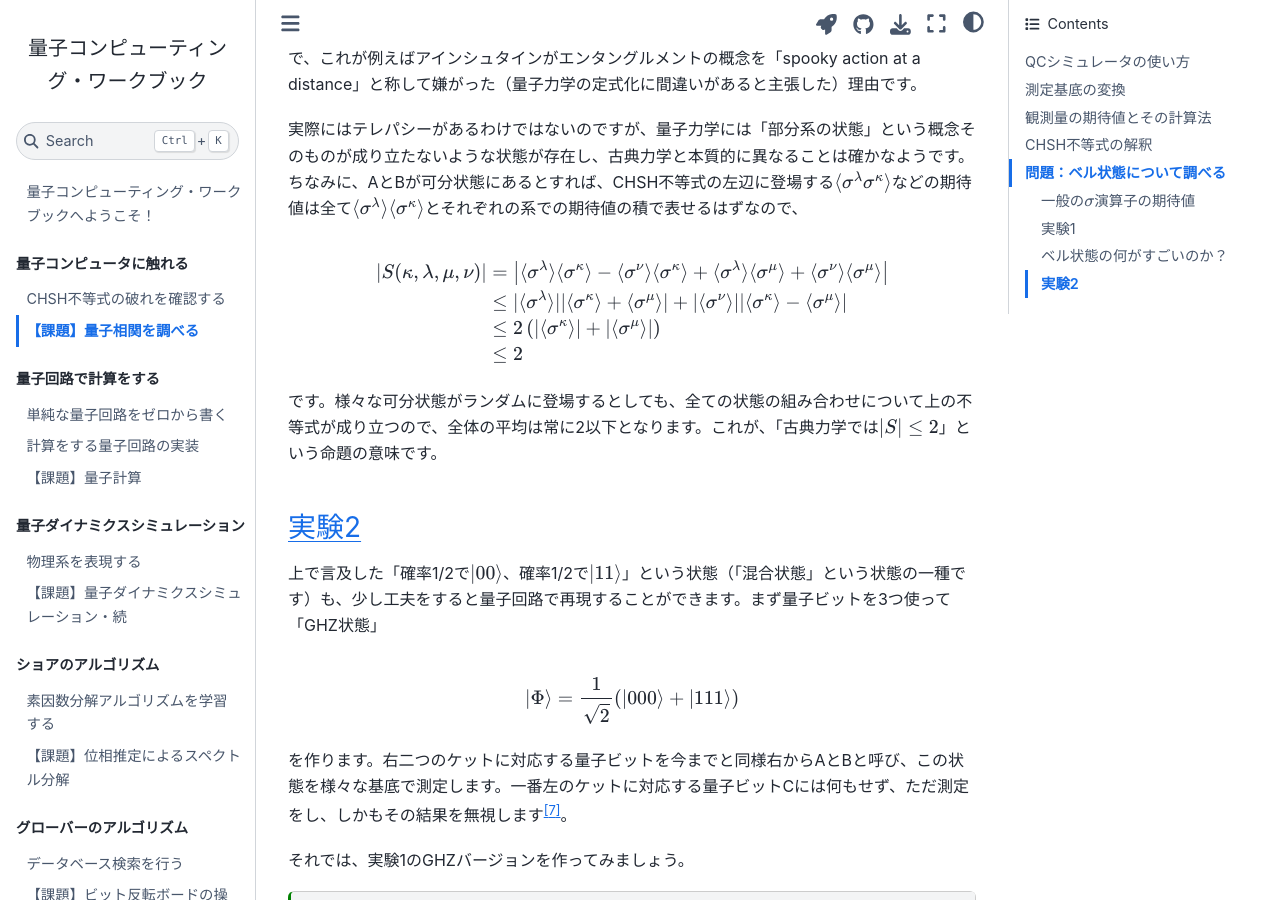
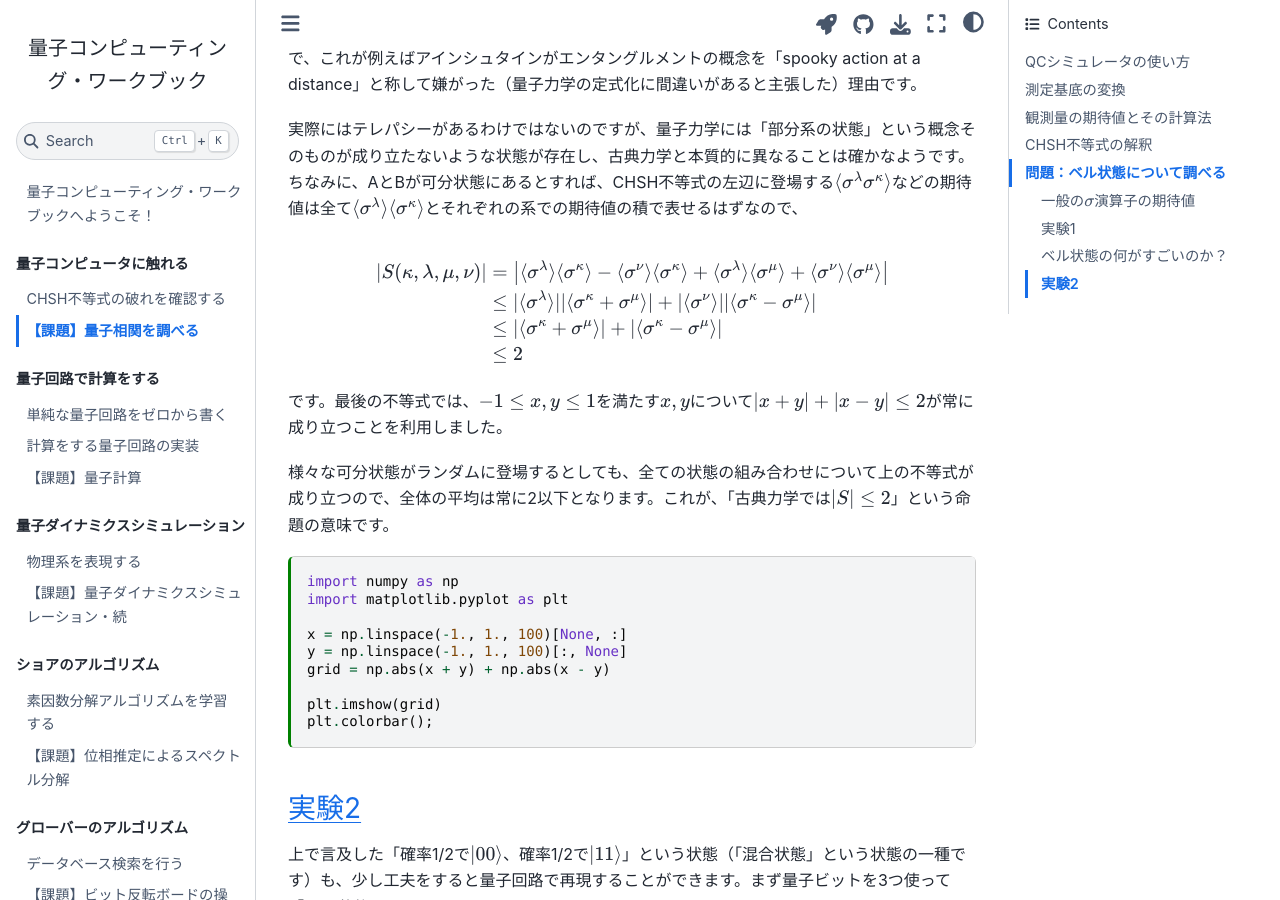
Before and after one commit to UTokyo-ICEPP/qc-workbook, a Jupyter Book: the page built from source/ja/nonlocal_correlations.md, in a window 1280 px wide and 900 px high, scrolled down 12204 px. Built offline with Jupyter Book 1.0.4 settings and Sphinx 7.4.7 and the Sphinx Book theme 1.1.4, drawn with Linux system fonts in a browser that asks for light colours.

Commit message:
math was wrong

````diff
--- a/source/ja/nonlocal_correlations.md
+++ b/source/ja/nonlocal_correlations.md
@@ -518,15 +518,27 @@ plt.scatter([3. * np.pi / 4.], [0.], c='white', marker='+');
 $$
 \begin{align}
 | S(\kappa, \lambda, \mu, \nu) | & = \big| \langle \sigma^{\lambda} \rangle \langle \sigma^{\kappa} \rangle - \langle \sigma^{\nu} \rangle \langle \sigma^{\kappa} \rangle + \langle \sigma^{\lambda} \rangle \langle \sigma^{\mu} \rangle + \langle \sigma^{\nu} \rangle \langle \sigma^{\mu} \rangle \big| \\
-& \leq | \langle \sigma^{\lambda} \rangle | | \langle \sigma^{\kappa} \rangle + \langle \sigma^{\mu} \rangle | + | \langle \sigma^{\nu} \rangle | | \langle \sigma^{\kappa} \rangle - \langle \sigma^{\mu} \rangle | \\
-& \leq 2 \left( | \langle \sigma^{\kappa} \rangle | + | \langle \sigma^{\mu} \rangle | \right) \\
+& \leq | \langle \sigma^{\lambda} \rangle | | \langle \sigma^{\kappa} + \sigma^{\mu} \rangle | + | \langle \sigma^{\nu} \rangle | | \langle \sigma^{\kappa} - \sigma^{\mu} \rangle | \\
+& \leq | \langle \sigma^{\kappa} + \sigma^{\mu} \rangle | + | \langle \sigma^{\kappa} - \sigma^{\mu} \rangle | \\
 & \leq 2
 \end{align}
 $$
 
-です。様々な可分状態がランダムに登場するとしても、全ての状態の組み合わせについて上の不等式が成り立つので、全体の平均は常に2以下となります。これが、「古典力学では$|S| \leq 2$」という命題の意味です。
+です。最後の不等式では、$-1 \leq x, y \leq 1$を満たす$x, y$について$|x+y| + |x-y| \leq 2$が常に成り立つことを利用しました。
 
-+++
+様々な可分状態がランダムに登場するとしても、全ての状態の組み合わせについて上の不等式が成り立つので、全体の平均は常に2以下となります。これが、「古典力学では$|S| \leq 2$」という命題の意味です。
+
+```{code-cell} ipython3
+import numpy as np
+import matplotlib.pyplot as plt
+
+x = np.linspace(-1., 1., 100)[None, :]
+y = np.linspace(-1., 1., 100)[:, None]
+grid = np.abs(x + y) + np.abs(x - y)
+
+plt.imshow(grid)
+plt.colorbar();
+```
 
 ### 実験2
 
````
